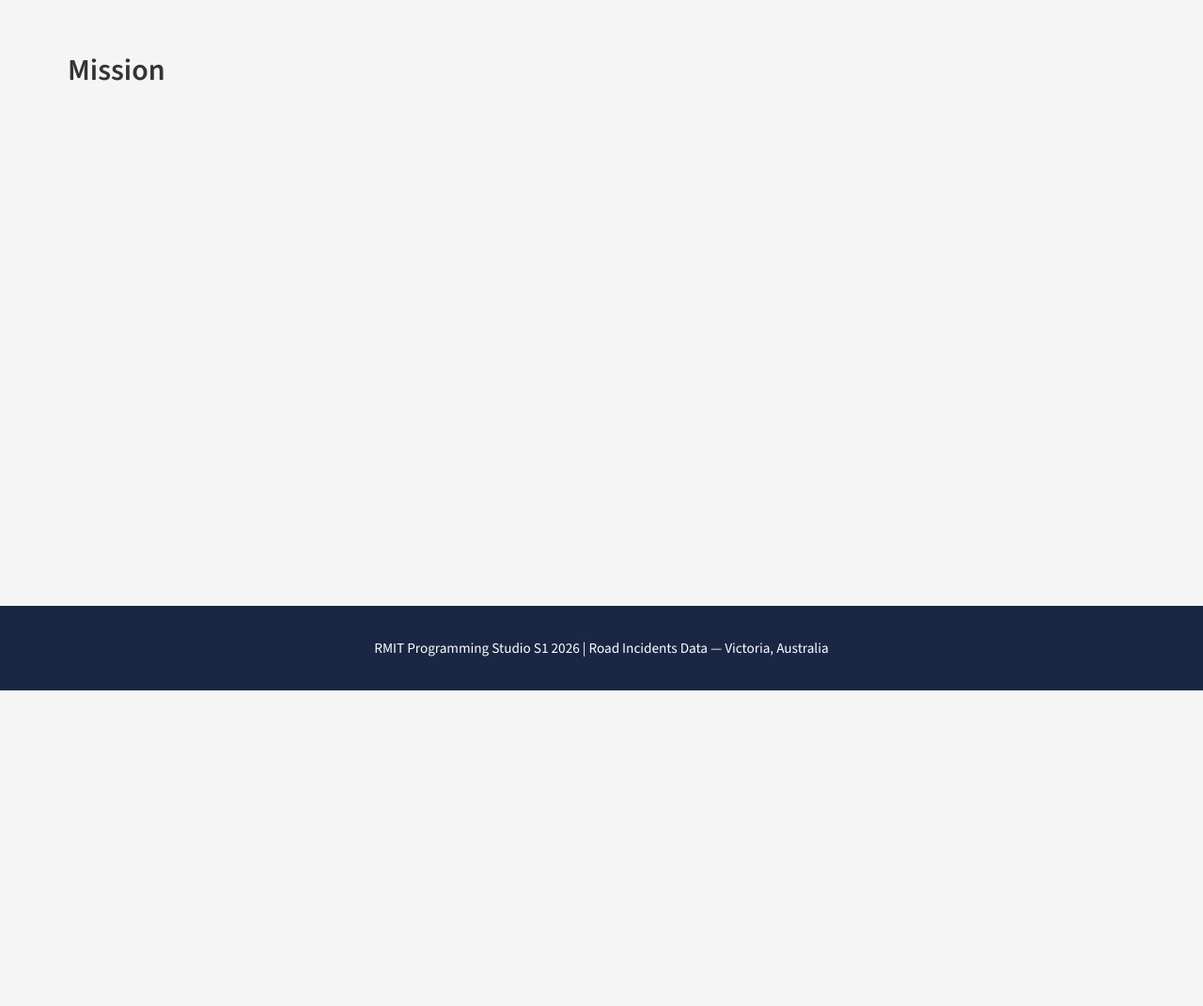
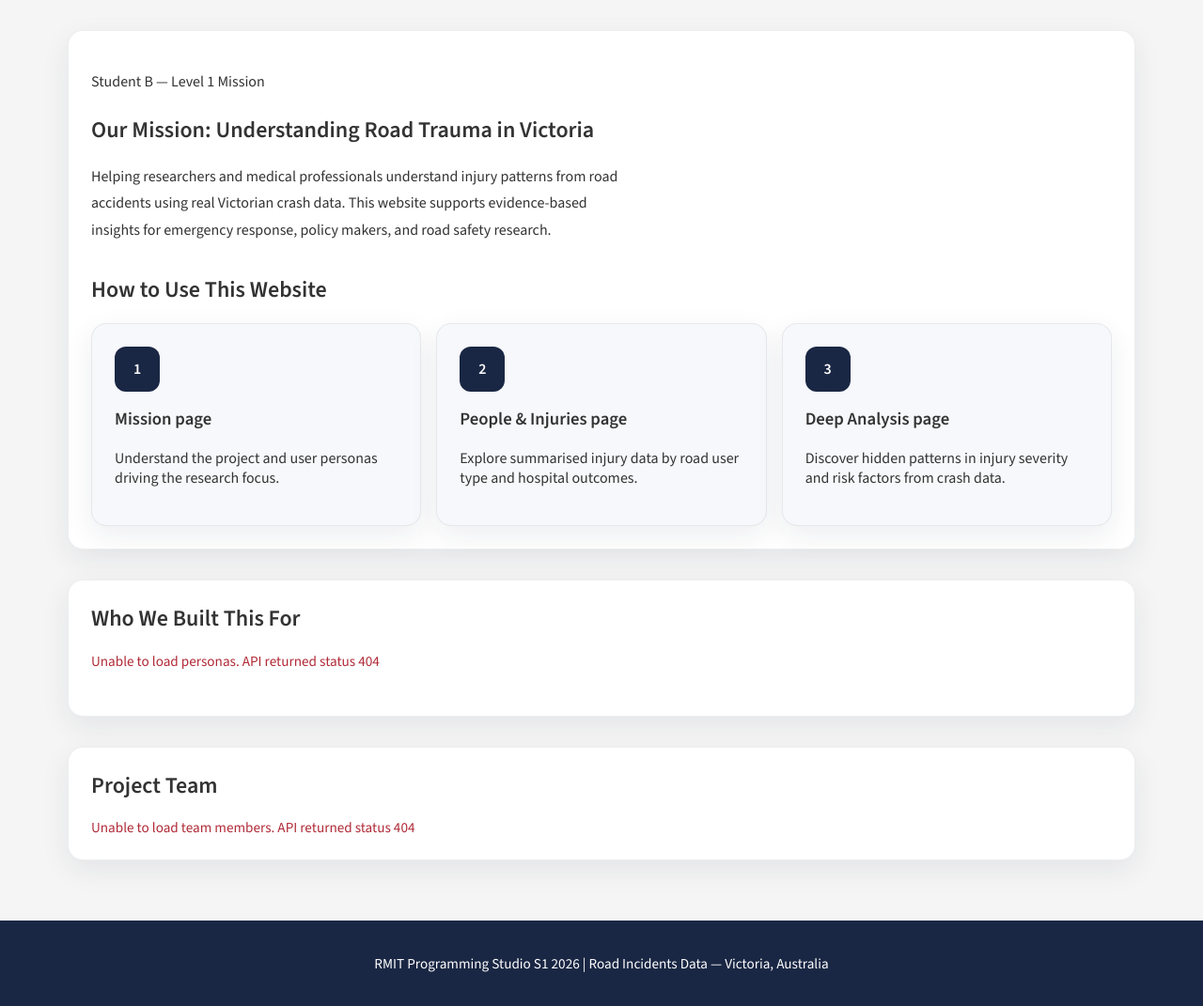
Before and after one commit to adilhsain/road-incidents-studio, a Python web app: template app/templates/mission.html in a window 1280 px wide. Shown: the part 86-1157 px from the top of the page at 94% size. Before the commit the page ends 821 px from the top, so only its background shows below. Run offline with Jinja, Linux system fonts and the light colour scheme; the template is opened without the code that fills it, so the values that code supplies are empty.

Commit message:
Level 1B mission statement page with dynamic persona and team loading

```diff
--- a/app/static/css/style.css
+++ b/app/static/css/style.css
@@ -146,6 +146,100 @@ a {
   margin-top: 0;
 }
 
+.content-section {
+  margin-bottom: 2rem;
+}
+
+.hero-copy p {
+  line-height: 1.8;
+  max-width: 72ch;
+}
+
+.mission-steps {
+  margin-top: 2rem;
+}
+
+.step-grid {
+  display: grid;
+  grid-template-columns: repeat(3, minmax(0, 1fr));
+  gap: 1rem;
+  margin-top: 1rem;
+}
+
+.step-card {
+  background: #f7f8fb;
+  border: 1px solid rgba(26, 39, 68, 0.08);
+  padding: 1.5rem;
+}
+
+.step-icon {
+  width: 3rem;
+  height: 3rem;
+  display: inline-flex;
+  align-items: center;
+  justify-content: center;
+  background: var(--navy);
+  color: var(--white);
+  border-radius: 0.75rem;
+  font-weight: 700;
+  margin-bottom: 1rem;
+}
+
+.persona-grid {
+  display: grid;
+  grid-template-columns: repeat(2, minmax(0, 1fr));
+  gap: 1.5rem;
+  margin-top: 1.5rem;
+}
+
+.persona-card {
+  display: grid;
+  grid-template-columns: 150px 1fr;
+  gap: 1rem;
+  align-items: start;
+}
+
+.persona-image {
+  border-radius: 1rem;
+  width: 100%;
+  height: auto;
+  object-fit: cover;
+}
+
+.persona-body h3 {
+  margin-bottom: 0.5rem;
+}
+
+.persona-meta {
+  color: var(--muted);
+  margin: 0.5rem 0 1rem;
+}
+
+.loading-text,
+.error-text {
+  font-size: 0.95rem;
+  margin-top: 1rem;
+}
+
+.error-text {
+  color: #b02a37;
+}
+
+.table-responsive {
+  overflow-x: auto;
+}
+
+@media (max-width: 992px) {
+  .step-grid,
+  .persona-grid {
+    grid-template-columns: 1fr;
+  }
+
+  .persona-card {
+    grid-template-columns: 1fr;
+  }
+}
+
 .data-table {
   width: 100%;
   border-collapse: collapse;
--- a/app/static/js/main.js
+++ b/app/static/js/main.js
@@ -1 +1,97 @@
-console.log("Road Incidents Studio loaded.");
+document.addEventListener("DOMContentLoaded", () => {
+  loadPersonas();
+  loadTeamMembers();
+});
+
+function loadPersonas() {
+  const container = document.getElementById("persona-grid");
+  const loading = document.getElementById("persona-loading");
+  const error = document.getElementById("persona-error");
+
+  if (!container || !loading || !error) {
+    return;
+  }
+
+  fetch("/api/personas")
+    .then((response) => {
+      if (!response.ok) {
+        throw new Error(`API returned status ${response.status}`);
+      }
+      return response.json();
+    })
+    .then((personas) => {
+      loading.hidden = true;
+      if (!Array.isArray(personas) || personas.length === 0) {
+        container.innerHTML = "<p>No persona data available.</p>";
+        return;
+      }
+
+      container.innerHTML = personas
+        .map(
+          (persona) => `
+            <article class="card persona-card">
+              <img src="https://via.placeholder.com/150" alt="Portrait of ${persona.name}" class="persona-image">
+              <div class="persona-body">
+                <h3>${persona.name}</h3>
+                <p class="persona-meta"><strong>Age:</strong> ${persona.age} &bull; <strong>Occupation:</strong> ${persona.occupation}</p>
+                <p><strong>Background:</strong> ${persona.background}</p>
+                <p><strong>Goals:</strong> ${persona.goals}</p>
+                <p><strong>Pain points:</strong> ${persona.pain_points}</p>
+              </div>
+            </article>
+          `
+        )
+        .join("");
+    })
+    .catch((fetchError) => {
+      loading.hidden = true;
+      error.hidden = false;
+      error.textContent = `Unable to load personas. ${fetchError.message}`;
+    });
+}
+
+function loadTeamMembers() {
+  const table = document.getElementById("team-table");
+  const tbody = table ? table.querySelector("tbody") : null;
+  const loading = document.getElementById("team-loading");
+  const error = document.getElementById("team-error");
+
+  if (!table || !tbody || !loading || !error) {
+    return;
+  }
+
+  fetch("/api/team-members")
+    .then((response) => {
+      if (!response.ok) {
+        throw new Error(`API returned status ${response.status}`);
+      }
+      return response.json();
+    })
+    .then((teamMembers) => {
+      loading.hidden = true;
+      if (!Array.isArray(teamMembers) || teamMembers.length === 0) {
+        error.hidden = false;
+        error.textContent = "No team members were found.";
+        return;
+      }
+
+      tbody.innerHTML = teamMembers
+        .map(
+          (member) => `
+            <tr>
+              <td>${member.full_name}</td>
+              <td>${member.student_number}</td>
+              <td>${member.role}</td>
+            </tr>
+          `
+        )
+        .join("");
+
+      table.hidden = false;
+    })
+    .catch((fetchError) => {
+      loading.hidden = true;
+      error.hidden = false;
+      error.textContent = `Unable to load team members. ${fetchError.message}`;
+    });
+}
--- a/app/templates/mission.html
+++ b/app/templates/mission.html
@@ -1 +1,57 @@
-{% extends "base.html" %}\n{% block content %}<h1>Mission</h1>{% endblock %}
+{% extends "base.html" %}
+
+{% block content %}
+<section class="hero card">
+  <div class="hero-copy">
+    <p class="eyebrow">Student B — Level 1 Mission</p>
+    <h1>Our Mission: Understanding Road Trauma in Victoria</h1>
+    <p>Helping researchers and medical professionals understand injury patterns from road accidents using real Victorian crash data. This website supports evidence-based insights for emergency response, policy makers, and road safety research.</p>
+  </div>
+
+  <div class="mission-steps">
+    <h2>How to Use This Website</h2>
+    <div class="step-grid">
+      <article class="card step-card">
+        <div class="step-icon">1</div>
+        <h3>Mission page</h3>
+        <p>Understand the project and user personas driving the research focus.</p>
+      </article>
+      <article class="card step-card">
+        <div class="step-icon">2</div>
+        <h3>People &amp; Injuries page</h3>
+        <p>Explore summarised injury data by road user type and hospital outcomes.</p>
+      </article>
+      <article class="card step-card">
+        <div class="step-icon">3</div>
+        <h3>Deep Analysis page</h3>
+        <p>Discover hidden patterns in injury severity and risk factors from crash data.</p>
+      </article>
+    </div>
+  </div>
+</section>
+
+<section class="card content-section">
+  <h2>Who We Built This For</h2>
+  <div id="persona-loading" class="loading-text">Loading personas…</div>
+  <div id="persona-error" class="error-text" hidden></div>
+  <div id="persona-grid" class="persona-grid"></div>
+</section>
+
+<section class="card content-section">
+  <h2>Project Team</h2>
+  <div id="team-loading" class="loading-text">Loading team members…</div>
+  <div id="team-error" class="error-text" hidden></div>
+  <div class="table-responsive">
+    <table id="team-table" class="data-table" hidden>
+      <thead>
+        <tr>
+          <th>Name</th>
+          <th>Student Number</th>
+          <th>Role</th>
+        </tr>
+      </thead>
+      <tbody></tbody>
+    </table>
+  </div>
+</section>
+{% endblock %}
```
